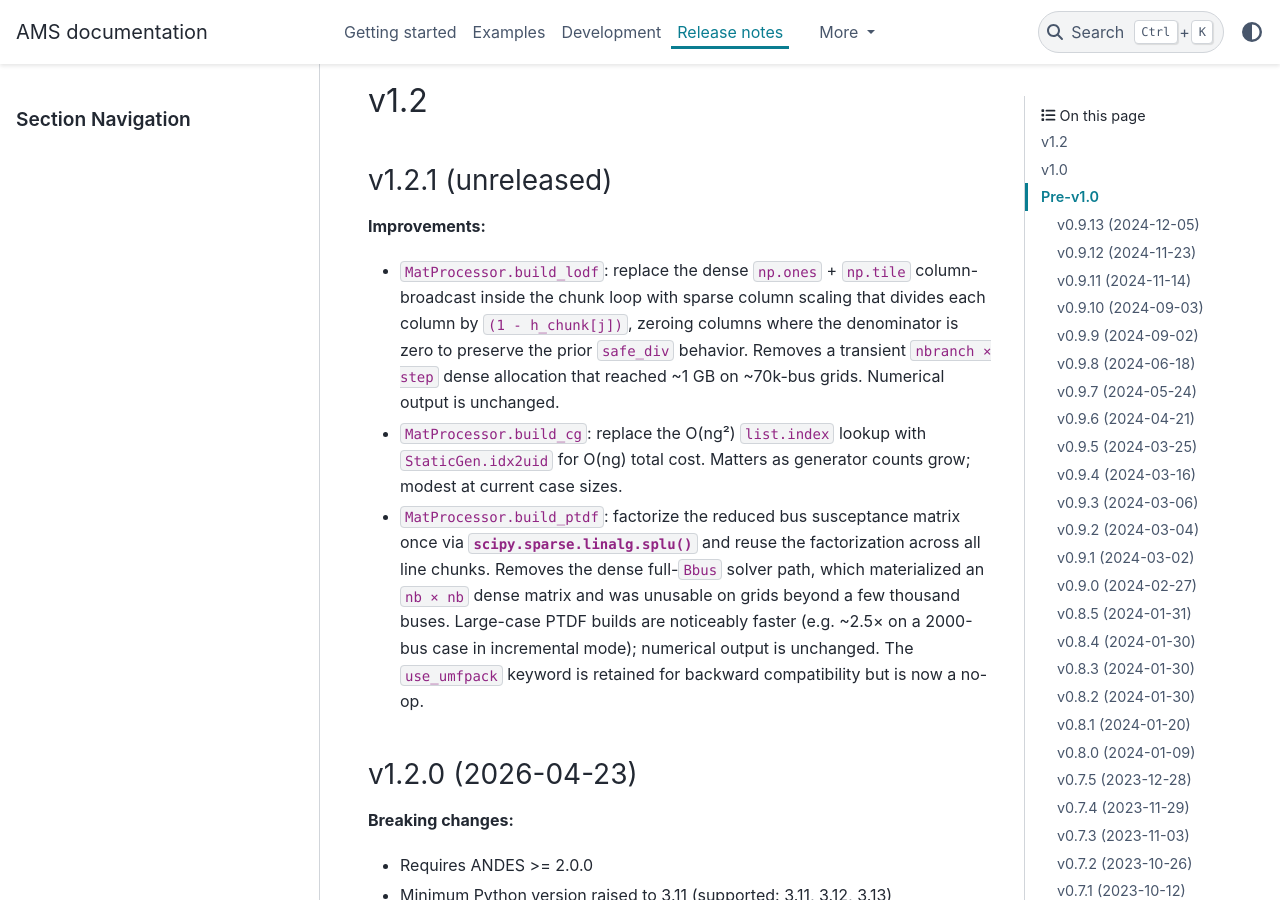
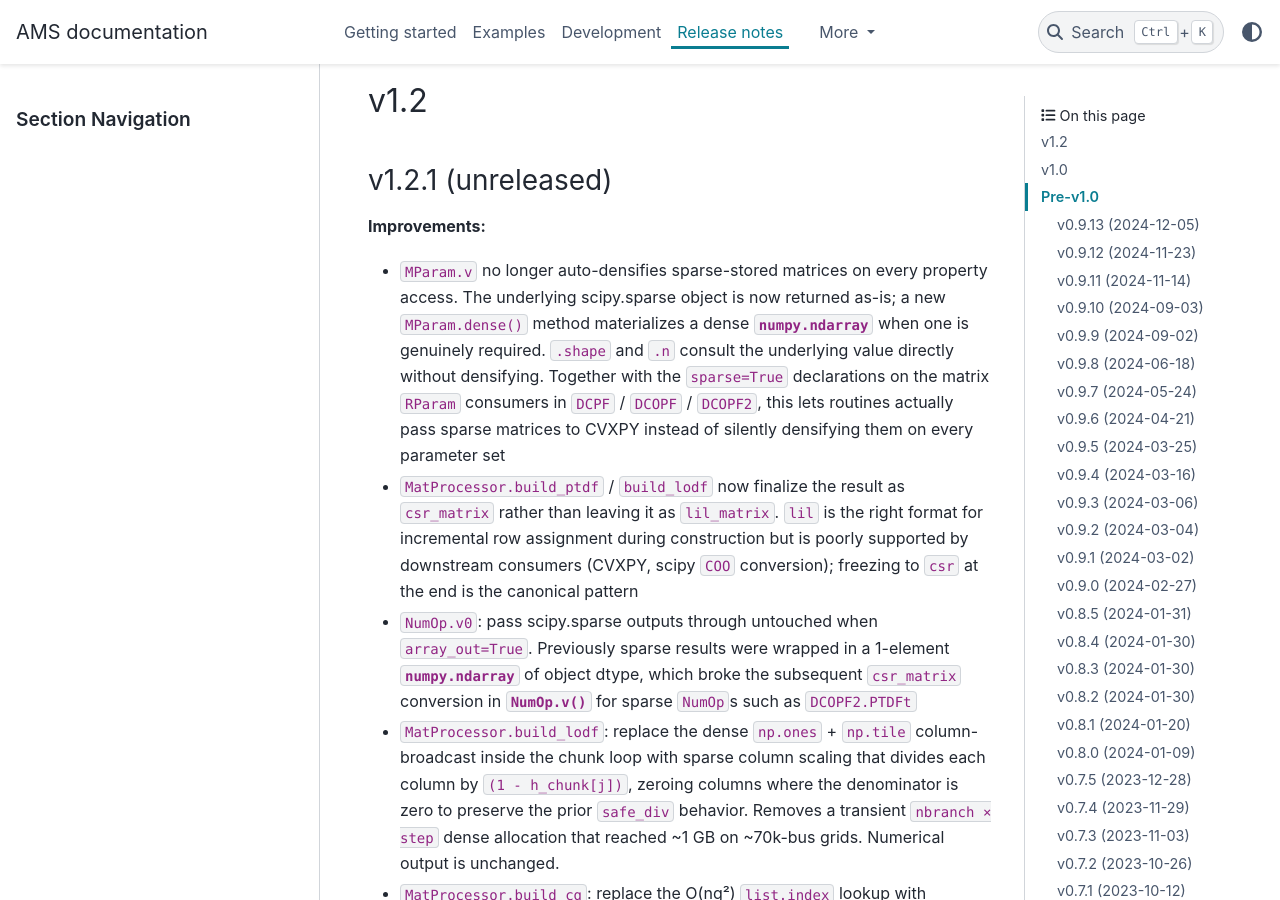
Before and after one commit to CURENT/ams, a Sphinx documentation site: the page built from docs/source/release-notes.rst, in a window 1280 px wide and 900 px high, scrolled down 197 px. Built offline with Sphinx 7.4.7 and the PyData theme 0.15.4, drawn with Linux system fonts in a browser that asks for light colours; pages that are not in the unit, such as notebooks, are missing from menus; the version number could not be read and is left out.

Commit message:
perf: stop MParam.v from auto-densifying sparse matrices
MParam.v previously called .toarray() on every property access for
sparse-stored matrices, materializing a fresh dense ndarray each time.
On a 70k-bus PTDF this was ~40 GB allocated per access; on smaller
grids it still meant routines silently densified matrices that they
had explicitly declared as sparse=True at the RParam layer. The
densification also fired on incidental accesses (logging, repr,
pd.DataFrame round-trips, .shape, .n).

The contract now:
- MParam.v returns the underlying object as-is (sparse or dense)
- MParam.dense() explicitly materializes a dense ndarray, with the
  prior 1-row-squeeze behavior preserved
- MParam.shape and MParam.n consult _v directly, so reading the
  shape no longer densifies the matrix

Three downstream changes were needed to actually let sparse flow
through to CVXPY:

- build_ptdf and build_lodf finalize the result as csr_matrix instead
  of leaving it as lil_matrix. lil is the right format for incremental
  row-block assignment during construction but is poorly supported by
  downstream consumers (CVXPY's canonicalization, scipy's COO
  conversion). Existing tests asserted the lil format directly; those
  assertions are relaxed to sps.issparse since the format was an
  implementation detail.

- NumOp.v0 passes scipy.sparse outputs through when array_out=True.
  Previously a non-ndarray non-scalar result was wrapped in a
  1-element ndarray-of-object, which broke the subsequent csr_matrix
  conversion in NumOp.v. This surfaced on DCOPF2.PTDFt = NumOp(u=PTDF,
  fun=np.transpose, sparse=True), where np.transpose now returns a
  sparse matrix instead of a densified ndarray.

- export_csv switches to .dense() for the pd.DataFrame constructor,
  which doesn't accept scipy sparse via its regular path.

Numerical equivalence: DCOPF vs DCOPF2 on case14 differ by 5.13e-6 in
objective (solver tolerance, identical to before this change). Full
pytest suite: 318/318 pass.

Closes the third item from the post-PR-#231 architectural review.

Co-Authored-By: Claude Opus 4.7 (1M context) <noreply@anthropic.com>

```diff
--- a/docs/source/release-notes.rst
+++ b/docs/source/release-notes.rst
@@ -14,6 +14,25 @@ v1.2.1 (unreleased)
 
 **Improvements:**
 
+- ``MParam.v`` no longer auto-densifies sparse-stored matrices on every
+  property access. The underlying scipy.sparse object is now returned
+  as-is; a new ``MParam.dense()`` method materializes a dense
+  :class:`numpy.ndarray` when one is genuinely required. ``.shape`` and
+  ``.n`` consult the underlying value directly without densifying.
+  Together with the ``sparse=True`` declarations on the matrix
+  ``RParam`` consumers in ``DCPF`` / ``DCOPF`` / ``DCOPF2``, this lets
+  routines actually pass sparse matrices to CVXPY instead of silently
+  densifying them on every parameter set
+- ``MatProcessor.build_ptdf`` / ``build_lodf`` now finalize the result
+  as ``csr_matrix`` rather than leaving it as ``lil_matrix``. ``lil`` is
+  the right format for incremental row assignment during construction
+  but is poorly supported by downstream consumers (CVXPY, scipy ``COO``
+  conversion); freezing to ``csr`` at the end is the canonical pattern
+- ``NumOp.v0``: pass scipy.sparse outputs through untouched when
+  ``array_out=True``. Previously sparse results were wrapped in a
+  1-element :class:`numpy.ndarray` of object dtype, which broke the
+  subsequent ``csr_matrix`` conversion in :meth:`NumOp.v` for sparse
+  ``NumOp``\ s such as ``DCOPF2.PTDFt``
 - ``MatProcessor.build_lodf``: replace the dense ``np.ones`` + ``np.tile``
   column-broadcast inside the chunk loop with sparse column scaling
   that divides each column by ``(1 - h_chunk[j])``, zeroing columns
```
Also changed, not shown: 4 other files.
